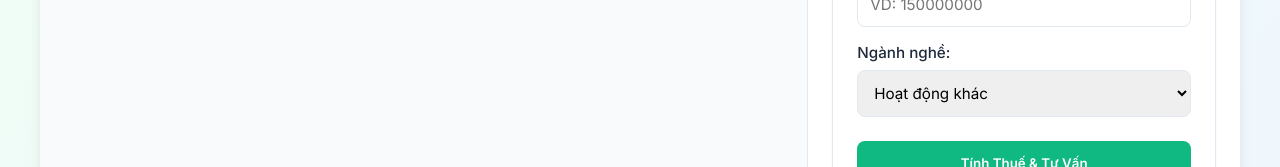
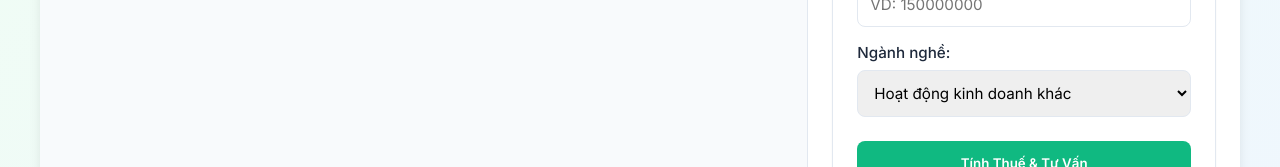
Before and after one commit to huydtq1996/AI_TAX, a Next.js app in the folder frontend/: page / in a window 1280 px wide. Shown: the part 280-447 px from the top of the page. Built offline with nearby package versions, Linux system fonts and the light colour scheme.

Commit message:
feat: implement tax calculator service and integrated frontend tax estimation interface

```diff
--- a/frontend/app/page.tsx
+++ b/frontend/app/page.tsx
@@ -130,10 +130,21 @@ export default function Home() {
   const onTaxSubmit = (e: FormEvent) => {
     e.preventDefault();
     const categories: any = {
-      phan_phoi_cung_cap_hang_hoa: "Phân phối, cung cấp hàng hóa",
-      dich_vu_xay_dung_khong_bao_thau: "Dịch vụ, xây dựng không bao thầu",
-      san_xuat_van_tai_dich_vu_co_hang_hoa: "Sản xuất, vận tải, dịch vụ có gắn hàng hóa",
-      hoat_dong_khac: "Hoạt động khác"
+      ban_buon_ban_le: "Bán buôn, bán lẻ hàng hóa (tạp hóa, siêu thị mini, v.v.)",
+      ban_le_thuoc_my_pham: "Bán lẻ thuốc, dụng cụ y tế, mỹ phẩm",
+      phan_phoi_cung_cap_hang_hoa: "Phân phối, cung cấp hàng hóa khác",
+      nha_hang_quan_an_cafe: "Dịch vụ lưu trú, nhà hàng, quán ăn, quán cafe",
+      dich_vu_lam_dep_spa: "Dịch vụ làm đẹp, cắt tóc, gội đầu, spa, massage",
+      dich_vu_sua_chua: "Dịch vụ sửa chữa (máy tính, đồ gia dụng, xe máy)",
+      dich_vu_tu_van: "Dịch vụ tư vấn, thiết kế, pháp luật, kế toán",
+      xay_dung_khong_bao_thau: "Xây dựng, lắp đặt không bao thầu nguyên vật liệu",
+      san_xuat_gia_cong: "Sản xuất, gia công hàng hóa",
+      van_tai_hang_hoa_hanh_khach: "Vận tải hàng hóa, vận tải hành khách",
+      xay_dung_co_bao_thau: "Xây dựng, lắp đặt có bao thầu nguyên vật liệu",
+      san_xuat_van_tai_dich_vu_co_hang_hoa: "Sản xuất, vận tải, dịch vụ có gắn hàng hóa khác",
+      khai_thac_khoang_san: "Khai thác tài nguyên, khoáng sản",
+      san_xuat_ttdb: "Sản xuất hàng chịu thuế Tiêu thụ đặc biệt",
+      hoat_dong_khac: "Hoạt động kinh doanh khác"
     };
 
     const catText = categories[category];
@@ -243,16 +254,29 @@ export default function Home() {
               <div className="form-group">
                 <label>Ngành nghề:</label>
                 <select value={category} onChange={(e) => setCategory(e.target.value)}>
-                  <option value="phan_phoi_cung_cap_hang_hoa">
-                    Phân phối, cung cấp hàng hóa
-                  </option>
-                  <option value="dich_vu_xay_dung_khong_bao_thau">
-                    Dịch vụ, xây dựng không bao thầu
-                  </option>
-                  <option value="san_xuat_van_tai_dich_vu_co_hang_hoa">
-                    Sản xuất, vận tải, dịch vụ có gắn hàng hóa
-                  </option>
-                  <option value="hoat_dong_khac">Hoạt động khác</option>
+                  <optgroup label="1. Phân phối, cung cấp hàng hóa (1.5%)">
+                    <option value="ban_buon_ban_le">Bán buôn, bán lẻ hàng hóa (tạp hóa, siêu thị mini...)</option>
+                    <option value="ban_le_thuoc_my_pham">Bán lẻ thuốc, dụng cụ y tế, mỹ phẩm</option>
+                    <option value="phan_phoi_cung_cap_hang_hoa">Phân phối, cung cấp hàng hóa khác</option>
+                  </optgroup>
+                  <optgroup label="2. Dịch vụ, XD không bao thầu (7%)">
+                    <option value="nha_hang_quan_an_cafe">Dịch vụ lưu trú, nhà hàng, quán ăn, quán cafe</option>
+                    <option value="dich_vu_lam_dep_spa">Dịch vụ làm đẹp, cắt tóc, gội đầu, spa, massage</option>
+                    <option value="dich_vu_sua_chua">Dịch vụ sửa chữa (máy tính, đồ gia dụng, xe máy)</option>
+                    <option value="dich_vu_tu_van">Dịch vụ tư vấn, thiết kế, pháp luật, kế toán</option>
+                    <option value="xay_dung_khong_bao_thau">Xây dựng, lắp đặt không bao thầu nguyên vật liệu</option>
+                  </optgroup>
+                  <optgroup label="3. Sản xuất, vận tải, XD có bao thầu (4.5%)">
+                    <option value="san_xuat_gia_cong">Sản xuất, gia công hàng hóa</option>
+                    <option value="van_tai_hang_hoa_hanh_khach">Vận tải hàng hóa, vận tải hành khách</option>
+                    <option value="xay_dung_co_bao_thau">Xây dựng, lắp đặt có bao thầu nguyên vật liệu</option>
+                    <option value="san_xuat_van_tai_dich_vu_co_hang_hoa">Sản xuất, vận tải, dịch vụ có gắn hàng hóa khác</option>
+                  </optgroup>
+                  <optgroup label="4. Hoạt động kinh doanh khác (3%)">
+                    <option value="khai_thac_khoang_san">Khai thác tài nguyên, khoáng sản</option>
+                    <option value="san_xuat_ttdb">Sản xuất hàng chịu thuế Tiêu thụ đặc biệt</option>
+                    <option value="hoat_dong_khac">Hoạt động kinh doanh khác</option>
+                  </optgroup>
                 </select>
               </div>
               <button type="submit" className="secondary-button">
```
Also changed, not shown: 1 other file (tests, documents, lock files or other folders).
